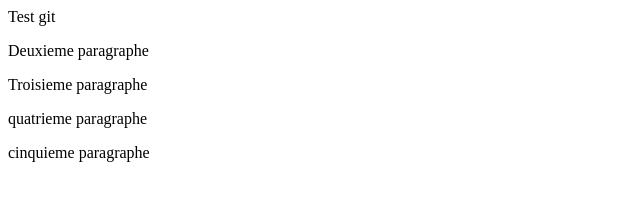
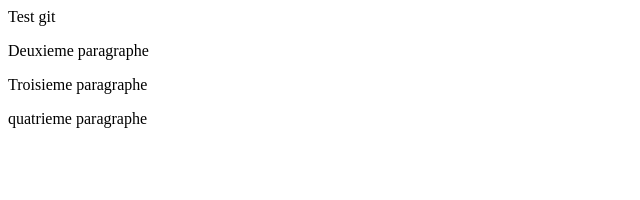
Before and after one commit to GeulinJeanBaptiste/ceppic-git, a plain HTML site: page index.html in a window 1280 px wide. Shown: the whole page, without its empty margins (0-640 px from the left). Drawn offline with Linux system fonts and the light colour scheme.

Commit message:
suppression cinquieme paragraphe

```diff
--- a/index.html
+++ b/index.html
@@ -2,4 +2,3 @@
 <p>Deuxieme paragraphe</p>
 <p>Troisieme paragraphe</p>
 <p>quatrieme paragraphe</p>
-<p>cinquieme paragraphe</p>
```
